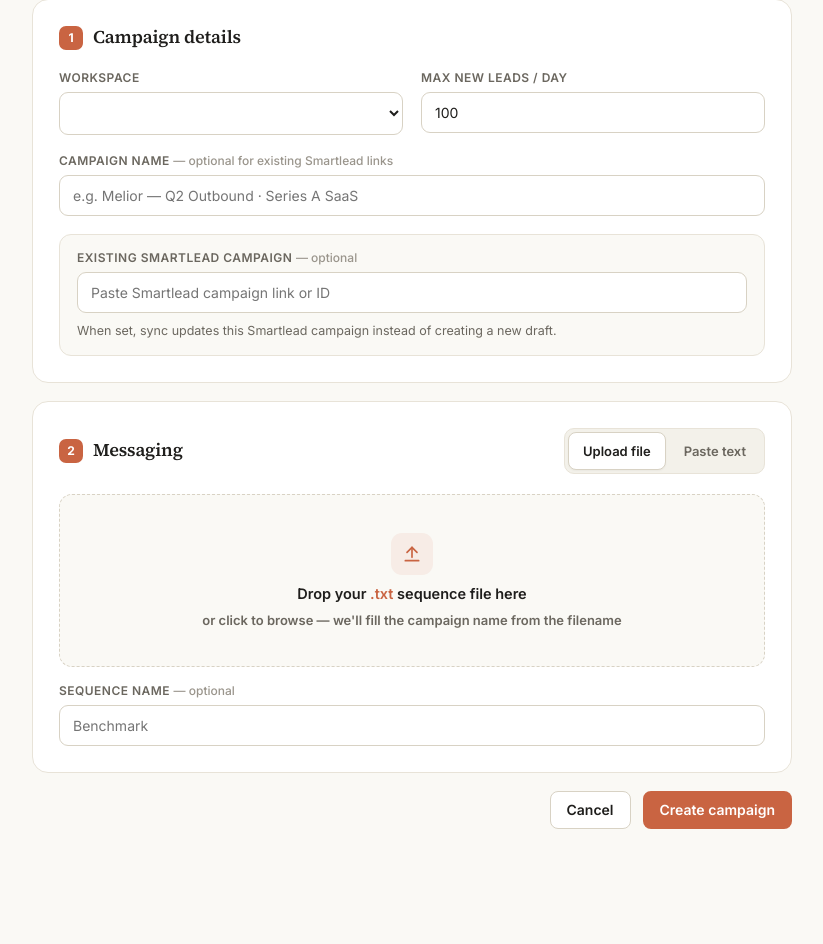
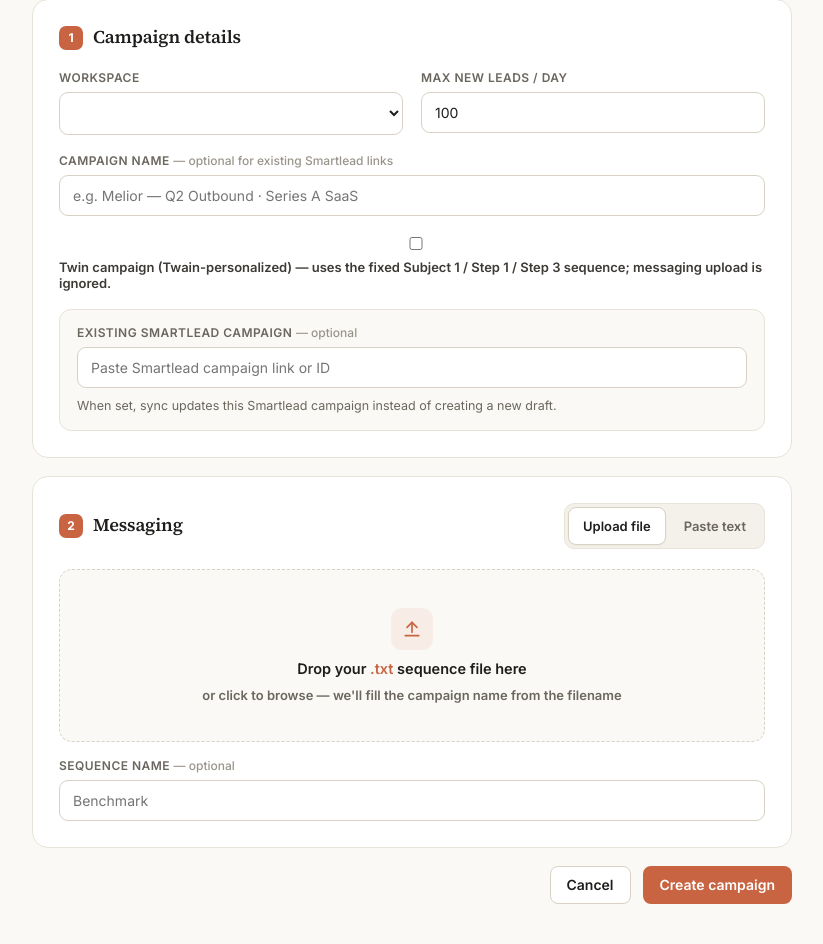
Before and after one commit to Manveen07/precise-automator, a FastAPI app: template app/templates/campaign_new.html in a window 1280 px wide. Shown: the part 209-1153 px from the top of the page, without its empty margins (228-1051 px from the left). Before the commit the page ends 1038 px from the top, so only its background shows below. Run offline with FastAPI, Linux system fonts and the light colour scheme; the template is opened without the code that fills it, so the values that code supplies are empty.

Commit message:
feat: create twin campaign from new-campaign form (fixed Twain sequence)
Co-Authored-By: Claude Sonnet 4.6 <noreply@anthropic.com>

```diff
--- a/app/templates/campaign_new.html
+++ b/app/templates/campaign_new.html
@@ -29,6 +29,12 @@
         <div class="field span-2">
           <span class="field-label">Campaign name <span class="label-note">— optional for existing Smartlead links</span></span>
           <input class="input" id="campaign-name" name="campaign_name" placeholder="e.g. Melior — Q2 Outbound · Series A SaaS">
+        </div>
+        <div class="field span-2">
+          <label class="checkbox-row">
+            <input type="checkbox" name="is_twin" value="true">
+            <span>Twin campaign (Twain-personalized) — uses the fixed Subject 1 / Step 1 / Step 3 sequence; messaging upload is ignored.</span>
+          </label>
         </div>
       </div>
       <div id="existing-smartlead-target" class="inset-panel">
```
Also changed, not shown: app/routes/campaigns.py (+9 -2 lines), tests/test_campaign_routes.py (+15 -0 lines).
